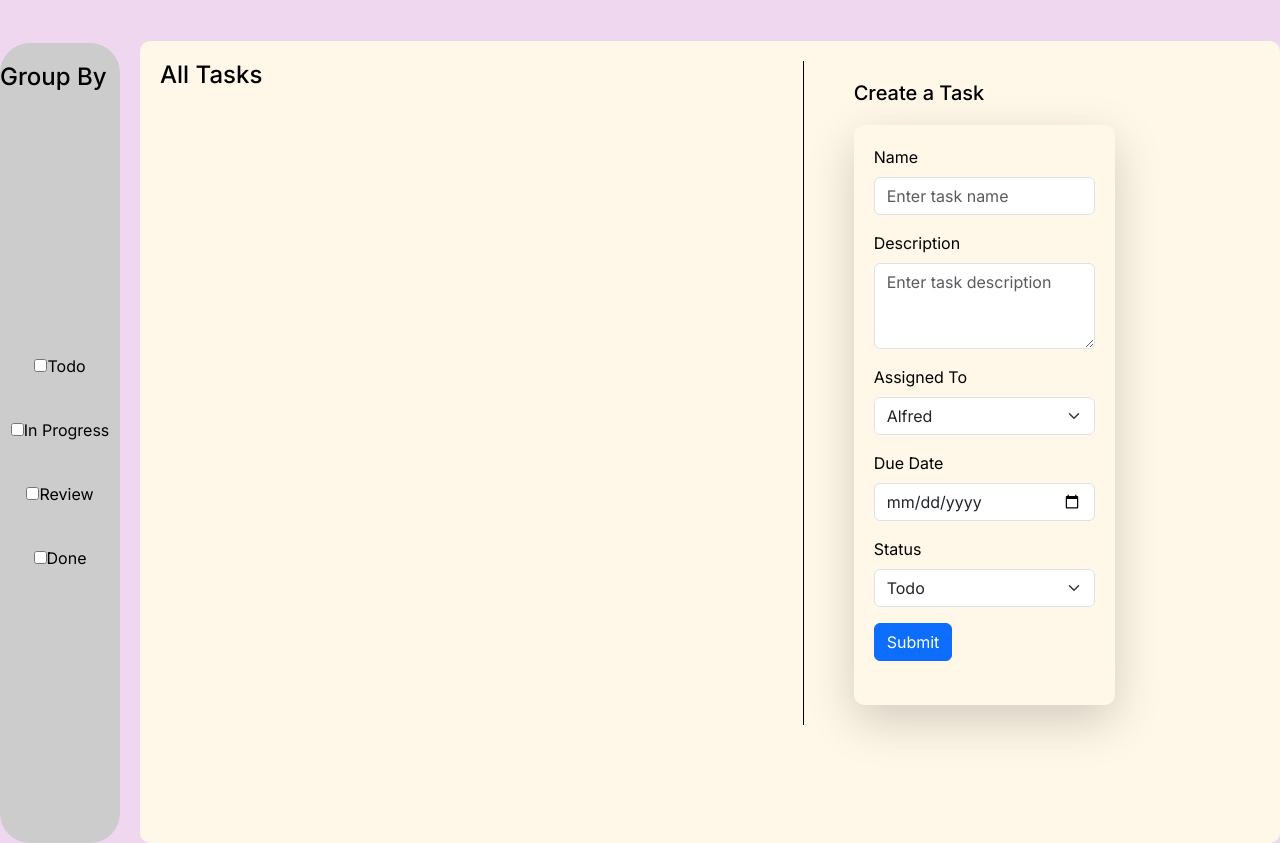
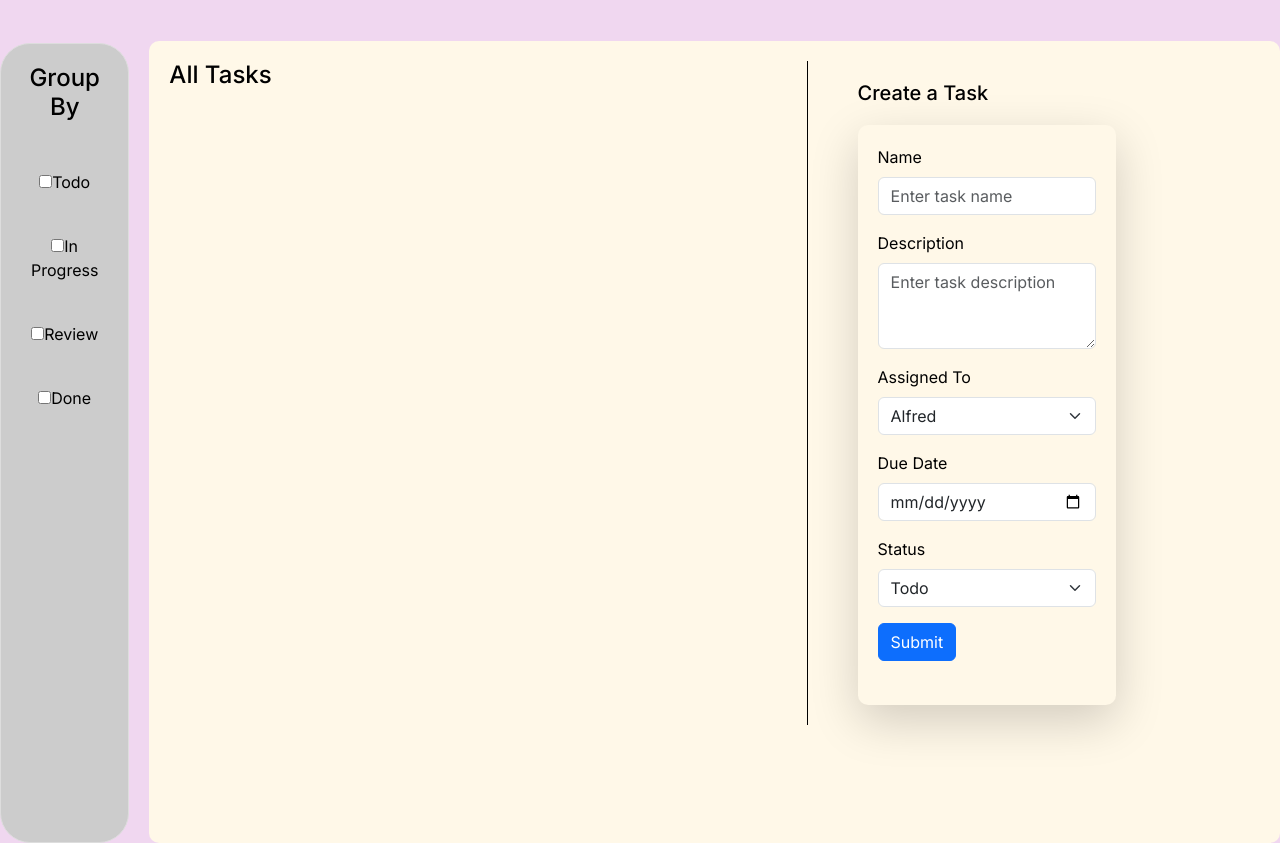
Before and after one commit to gen-wd-team2/task-planer, a website with bundled scripts: page index.html in a window 1280 px wide. Shown: the part 67-910 px from the top of the page. Built offline with nearby package versions, Linux system fonts and the light colour scheme.

Commit message:
more edits

```diff
--- a/styles.css
+++ b/styles.css
@@ -38,15 +38,21 @@ body {
    border-radius: 30px;
    max-width: 200;
    margin-right: 20px;
+   border: 1px solid #ddd;
+   padding: 20px;
+   text-align: center;
 }
 
 .col ul{
   display: flex;
-  justify-content: center;
-  align-items: center;
+  justify-items: left;
+  align-self: start;
   height: 700
+
+
 }
 .col li{
+  align-items: flex-start;
   padding: 10px;
   margin: 5 auto;
   display: inline-block;  /* Make the ul an inline-block element */
```
